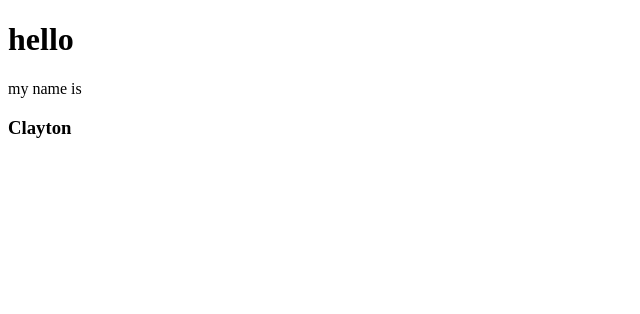
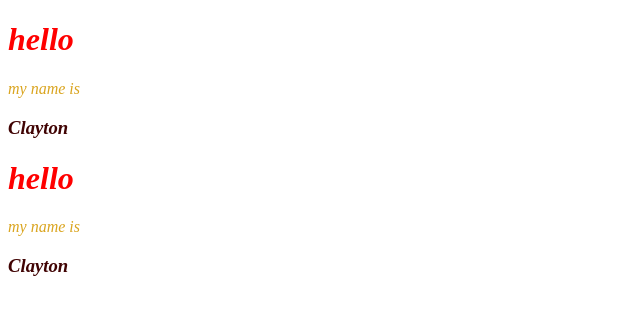
Before and after one commit to HippErger/turbo-bassoon, a plain HTML site: page index.html in a window 1280 px wide. Shown: the whole page, without its empty margins (0-640 px from the left). Drawn offline with Linux system fonts and the light colour scheme.

Commit message:
added styling :poop:

```diff
--- a/index.html
+++ b/index.html
@@ -4,11 +4,15 @@
     <meta charset="UTF-8">
     <meta http-equiv="X-UA-Compatible" content="IE=edge">
     <meta name="viewport" content="width=device-width, initial-scale=1.0">
+    <link rel="stylesheet" href="styles.css">
     <title>Document</title>
 </head>
 <body>
     <h1>hello</h1>
     <p>my name is</p>
     <h3>Clayton</h3>
+    <h1>hello</h1>
+    <p>my name is</p>
+    <h3>Clayton</h3>
 </body>
 </html>
--- /dev/null
+++ b/styles.css
@@ -0,0 +1,14 @@
+h1 {
+    font-style: italic;
+    color: red;
+}
+
+p {
+    font-style: italic;
+    color: goldenrod;
+}
+
+h3 {
+   font-style: italic;
+   color: rgb(64, 3, 3);
+}
```
